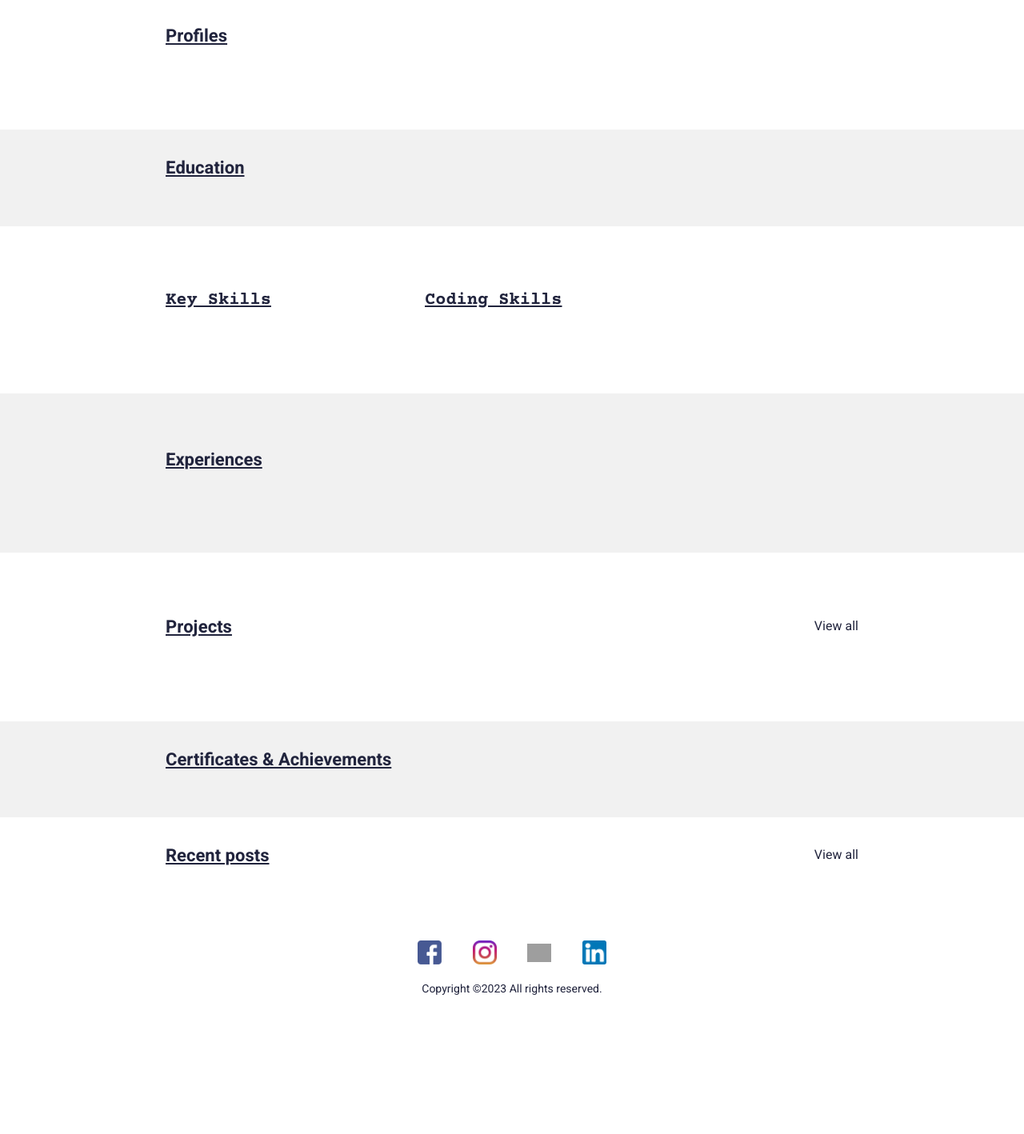
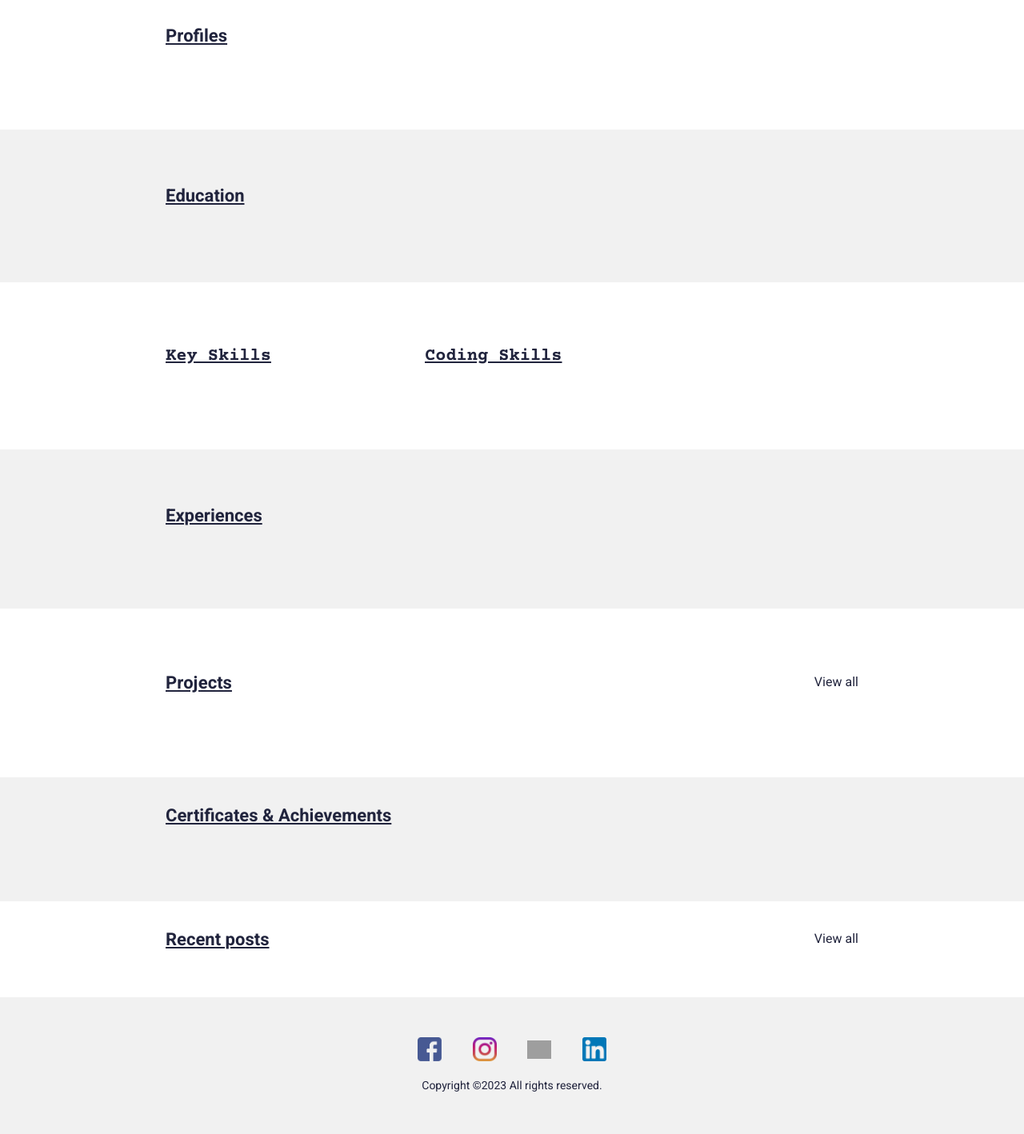
Before and after one commit to Umang-Kumar/portfolio, a Django app: page / in a window 1280 px wide. Shown: the part 468-1886 px from the top of the page at 80% size. Before the commit the page ends 1712 px from the top, so only its background shows below. Run offline with Django 3.2, Linux system fonts and the light colour scheme; data that the repository does not hold is empty; some libraries are stand-ins or nearby versions; grey boxes are pictures that could not be loaded.

Commit message:
Updated UI

```diff
--- a/main/models.py
+++ b/main/models.py
@@ -151,9 +151,9 @@ class Blog(models.Model):
     class Meta:
         verbose_name_plural = 'Blog Profiles'
         verbose_name = 'Blog'
-        ordering = ["timestamp"]
+        ordering = ["-timestamp"]
 
-    timestamp = models.DateTimeField(auto_now_add=True)
+    timestamp = models.DateTimeField(blank=True, null=True)
     author = models.CharField(max_length=200, blank=True, null=True)
     name = models.CharField(max_length=200, blank=True, null=True)
     description = models.CharField(max_length=500, blank=True, null=True)
--- a/main/templates/main/index.html
+++ b/main/templates/main/index.html
@@ -99,11 +99,11 @@ Start Content
 <section>
   <div class="sectionSpaceSm lightBg">
     <div class="container">
+      <div class="testimonialCol">
       <div class="row pb-3">
         <div class="col">
           <h4 class="smText regular"><u><b>Education</b></u></h4>
         </div>
-
       </div>
       <div class="sliderOuter">
         <div class="swiper certificatesSlider">
@@ -124,13 +124,13 @@ Start Content
             </div>
             {% endif %}
             {% endfor %}
-
           </div>
         </div>
         <div class="cert-swiper-button-next swiper-button-next swiperBtnStyle"></div>
         <div class="cert-swiper-button-prev swiper-button-prev swiperBtnStyle"></div>
         <div class="swiper-pagination swiperPaginationStyle posInitial"></div>
       </div>
+    </div>
     </div>
   </div>
 </section>
@@ -189,14 +189,14 @@ Start Content
 <section>
   <div class="sectionSpaceSm lightBg">
     <div class="container">
-      <div class="testimonialCol">
+      <div class="testimonialCol padding_remove">
         <h4 class="smText regular d-block"><u><b>Experiences</b></u></h4>
         <div class="testimonialSlider">
           <div class="swiper testimonialSwiper">
-            <div class="swiper-wrapper">
+            <div class="swiper-wrapper experience">
               {% for t in testimonials %}
               {% if t.is_active %}
-              <div class="swiper-slide">
+              <div class="swiper-slide experience-card">
                 <div class="cardStyle1">
                   <div class="row align-items-center">
                     <div class="col-sm-auto">
@@ -216,8 +216,8 @@ Start Content
               {% endif %}
               {% endfor %}
             </div>
-            <div class="test-swiper-button-next swiper-button-next swiperBtnStyle"></div>
-            <div class="test-swiper-button-prev swiper-button-prev swiperBtnStyle"></div>
+            {% comment %} <div class="test-swiper-button-next swiper-button-next swiperBtnStyle"></div>
+            <div class="test-swiper-button-prev swiper-button-prev swiperBtnStyle"></div> {% endcomment %}
           </div>
         </div>
       </div>
@@ -267,7 +267,7 @@ Start Content
 </section>
 
 <section>
-  <div class="sectionSpaceSm lightBg">
+  <div class="sectionSpaceSm lightBg cert_achi">
     <div class="container">
       <div class="row pb-3">
         <div class="col">
@@ -315,24 +315,32 @@ Start Content
           <a href="{% url 'main:blogs' %}" class="simpleLink">View all</a>
         </div>
       </div>
-      <div class="row g-3">
+
       {% for b in blogs %}
       {% if b.is_active %}
       {% if b in latest_blog %}
-        <div class="col-lg-6">
-          <div class="cardStyle1">
-            <h4 class="mdTitle cs1Title"><a href="{% url 'main:blog' slug=b.slug %}">{{b.name}}</a></h4>
-            <ul class="cardOptionCol">
-              <li>{{b.timestamp.date}}</li>
-              <li>{{b.author}}</li>
-            </ul>
-            <p>{{b.description}}</p>
+      <div class="portfolioCard">
+        <div class="row g-4 align-items-center">
+          <div class="col-md-auto">
+            <div class="portfolioImgCol">
+              <a href="{% url 'main:blog' slug=b.slug %}"><img src="{{b.image.url}}" alt="..."></a>
+            </div>
+          </div>
+          <div class="col-md">
+            <div class="portfolioContentCol">
+              <h4 class="lgTitle"><a href="{% url 'main:blog' slug=b.slug %}">{{b.name}}</a></h4>
+              <ul class="portfolioOption">
+                <li><span class="dateLbl">{{b.timestamp.date}}</span></li>
+              </ul>
+              <p>{{b.description}}</p>
+            </div>
           </div>
         </div>
+      </div>
       {% endif %}
       {% endif %}
       {% endfor %}
-      </div>
+
     </div>
   </div>
 </section>
--- a/main/templates/main/partials/footer.html
+++ b/main/templates/main/partials/footer.html
@@ -3,7 +3,7 @@
 Start Footer
 ================================= -->
 <footer>
-    <div class="footerCol">
+    <div class="footerCol lightBg">
     <div class="container">
         <ul class="socialCol">
         <li><a href="https://www.facebook.com/umangk1"><img src="{% static 'images/fb.png' %}" alt="..."></a></li>
--- a/static/css/style.css
+++ b/static/css/style.css
@@ -477,9 +477,9 @@ a, .btn {
 .sliderOuter .swiper-button-next.swiperBtnStyle {
   right: -50px;
 }
-.sliderOuter .swiper-button-prev.swiperBtnStyle {
+/* .sliderOuter .swiper-button-prev.swiperBtnStyle {
   left: -50px;
-}
+} */
 .sliderOuter .swiper-slide {
   height: auto;
 }
@@ -512,12 +512,15 @@ a, .btn {
 }
 
 
+.testimonialCol {
+  padding: 35px 0;
+}
 
-.testimonialCol {
-  padding-top: 35px;
-}
 .tContentCol > p:last-child {
   margin-bottom: 0;
+}
+.padding_remove{
+  padding-bottom: unset;
 }
 .tImgCol {
 	width: 95px;
@@ -543,7 +546,7 @@ a, .btn {
   font-size: 16px;
 }
 .swiperBtnStyle.swiper-button-prev {
-	left: 2px;
+  left: -50px;
 }
 .swiperBtnStyle.swiper-button-next {
 	right: 2px;
@@ -666,9 +669,9 @@ body.navToggleActive {
   .sliderOuter .swiper-button-next.swiperBtnStyle {
     right: -20px;
   }
-  .sliderOuter .swiper-button-prev.swiperBtnStyle {
+  /* .sliderOuter .swiper-button-prev.swiperBtnStyle {
     left: -20px;
-  }
+  } */
   .navCol a {
   	font-size: 16px;
   }
@@ -830,24 +833,24 @@ body.navToggleActive {
 }
 
 @media(max-width:575px) {
-  .sliderOuter .swiper-button-prev.swiperBtnStyle ,
+  /* .sliderOuter .swiper-button-prev.swiperBtnStyle ,
   .sliderOuter .swiper-button-next.swiperBtnStyle {
     display: none;
-  }
+  } */
   .testimonialSlider .swiper-slide {
   	padding: 0 0px 50px;
   }
   .swiperBtnStyle.swiper-button-next {
   	right: auto;
   	top: auto;
-  	bottom: 0;
+  	bottom: -45px;
   	left: 50%;
   	margin-left: 5px;
   }
   .swiperBtnStyle.swiper-button-prev {
   	left: auto;
   	top: auto;
-  	bottom: 0;
+  	bottom: -45px;
   	right: 50%;
   	margin-right: 5px;
   }
@@ -880,8 +883,24 @@ body.navToggleActive {
   	font-size: 14px;
   }
 }
+.cert_achi{
+  padding-bottom: 70px;
+}
 
-input[type=text], input[type=email], select, textarea {
+.experience{
+  display: flex;
+  justify-content: center;
+  align-items: center;
+  flex-direction: column;
+  gap: 50px;
+}
+.experience-card{
+  width: 100%;
+  height: 100%;
+}
+
+input[type=text],
+input[type=email], select, textarea {
   width: 100%;
   padding: 12px;
   border: 1px solid #ccc;
```
Also changed, not shown: main/migrations/0015_alter_blog_options_alter_portfolio_options_and_more.py (added).
